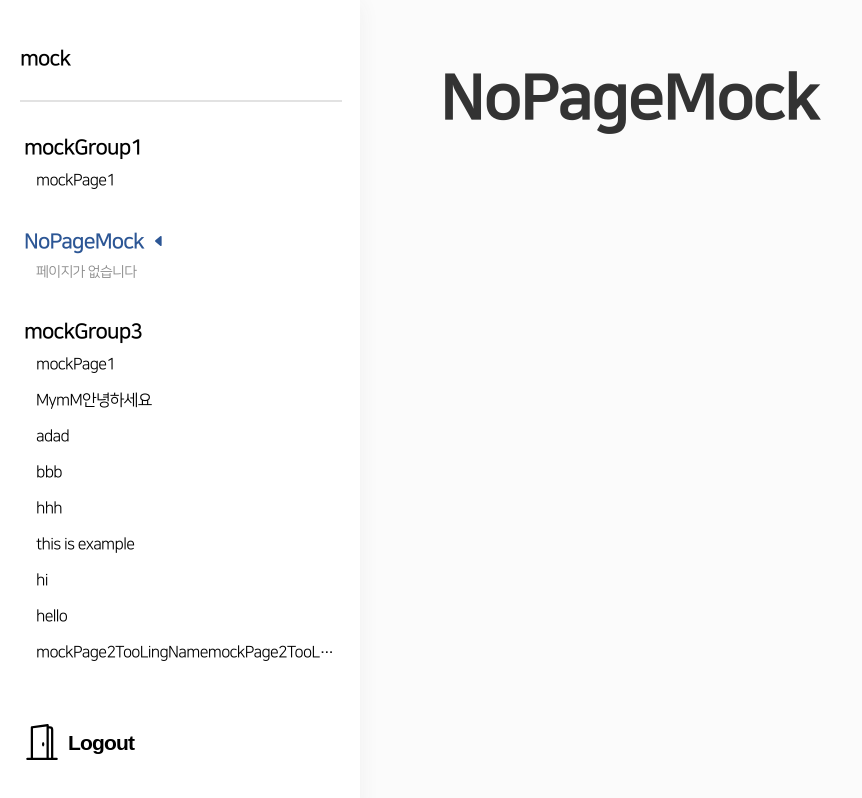
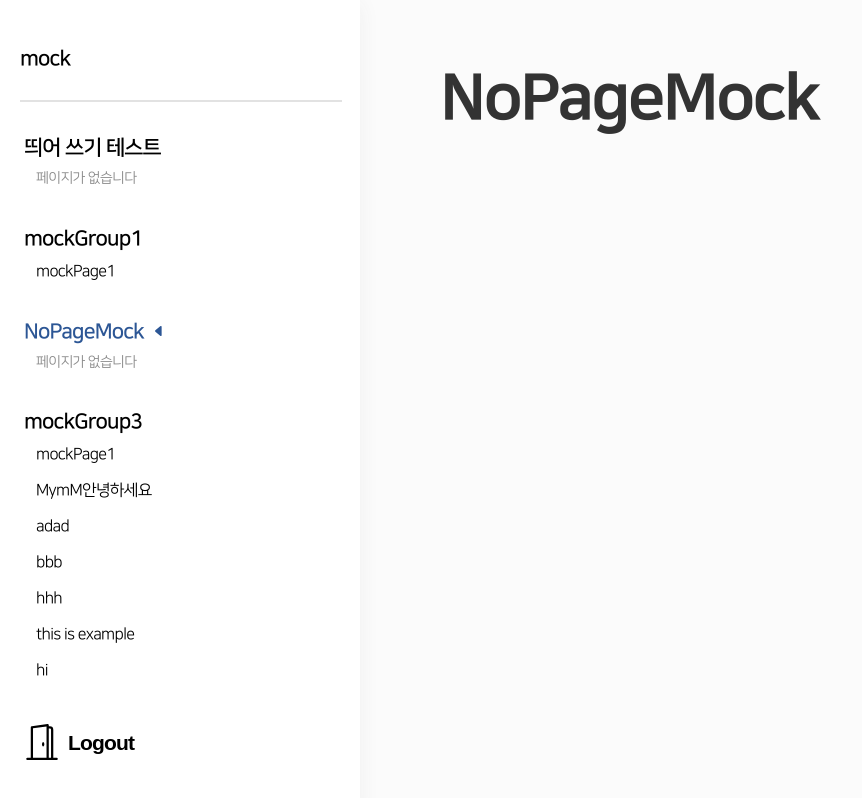
Before and after one commit to JaeilJO/blanking, a Next.js app: page /mock/NoPageMock in a window 1280 px wide. Shown: the top 798 px of the page, without its empty margins (0-862 px from the left). Built offline with nearby package versions, Linux system fonts and the light colour scheme.

Commit message:
fix : URL 디코딩이 안돼서 Navigation이 제대로 동작안하는 문제 해결

```diff
--- a/src/app/(authorized)/[username]/[group]/page.tsx
+++ b/src/app/(authorized)/[username]/[group]/page.tsx
@@ -5,9 +5,12 @@ import style from './page.module.scss';
 function Page({ params }: { params: { group: string } }) {
     const user = basic_mock;
     const pages = user.groups.find((group: any) => group.groupname === params.group)?.pages;
+
+    const current_group_name = decodeURIComponent(params.group as string);
+
     return (
         <div className={style.page_table_wrapper}>
-            <div className={style.title}>{params.group}</div>
+            <div className={style.title}>{current_group_name}</div>
             <GroupTable pages={pages} />
         </div>
     );
--- a/src/components/Navigation/GroupCategory/index.tsx
+++ b/src/components/Navigation/GroupCategory/index.tsx
@@ -17,6 +17,8 @@ const cn = classNames.bind(style);
 function GroupCategory({ groups, username }: GroupCategoryProps) {
     const params = useParams();
 
+    const current_group_name = decodeURIComponent(params.group as string);
+
     return (
         <ul className={style.group_category_wrapper}>
             {groups.map((group: any) => (
@@ -26,7 +28,7 @@ function GroupCategory({ groups, username }: GroupCategoryProps) {
                             href={`/${username}/${group.groupname}`}
                             className={cn({
                                 group_title: true,
-                                current: params.group === group.groupname,
+                                current: current_group_name === group.groupname,
                             })}
                         >
                             {group.groupname}
@@ -34,7 +36,7 @@ function GroupCategory({ groups, username }: GroupCategoryProps) {
                         <span
                             className={cn({
                                 group_title_icon: true,
-                                current: params.group === group.groupname,
+                                current: current_group_name === group.groupname,
                             })}
                         >
                             <BsFillCaretLeftFill />
--- a/src/components/Navigation/PageCategory/index.tsx
+++ b/src/components/Navigation/PageCategory/index.tsx
@@ -3,7 +3,7 @@
 import Link from 'next/link';
 import style from './index.module.scss';
 import classNames from 'classnames/bind';
-import { useParams } from 'next/navigation';
+import { useParams, useRouter } from 'next/navigation';
 
 interface PageCategoryProps {
     username: string;
@@ -16,6 +16,9 @@ const cn = classNames.bind(style);
 function PageCategory({ username, groupname, pages }: PageCategoryProps) {
     const param = useParams();
 
+    const current_page_name = decodeURIComponent(param.page as string);
+    const current_group_name = decodeURIComponent(param.group as string);
+
     return (
         <ul className={style.page_category_wrapper}>
             {pages?.map((page: any) => (
@@ -23,7 +26,7 @@ function PageCategory({ username, groupname, pages }: PageCategoryProps) {
                     <Link
                         className={cn({
                             page_title: true,
-                            current: param.page === page.pagename && param.group === groupname,
+                            current: current_page_name === page.pagename && current_group_name === groupname,
                         })}
                         href={`/${username}/${groupname}/${page.pagename}`}
                     >
--- a/src/mock/basic.ts
+++ b/src/mock/basic.ts
@@ -3,6 +3,7 @@ export const basic_mock = {
     name: 'mock',
     email: 'mock@mock.com',
     groups: [
+        { groupname: '띄어 쓰기 테스트' },
         {
             groupname: 'mockGroup1',
             pages: [
```
